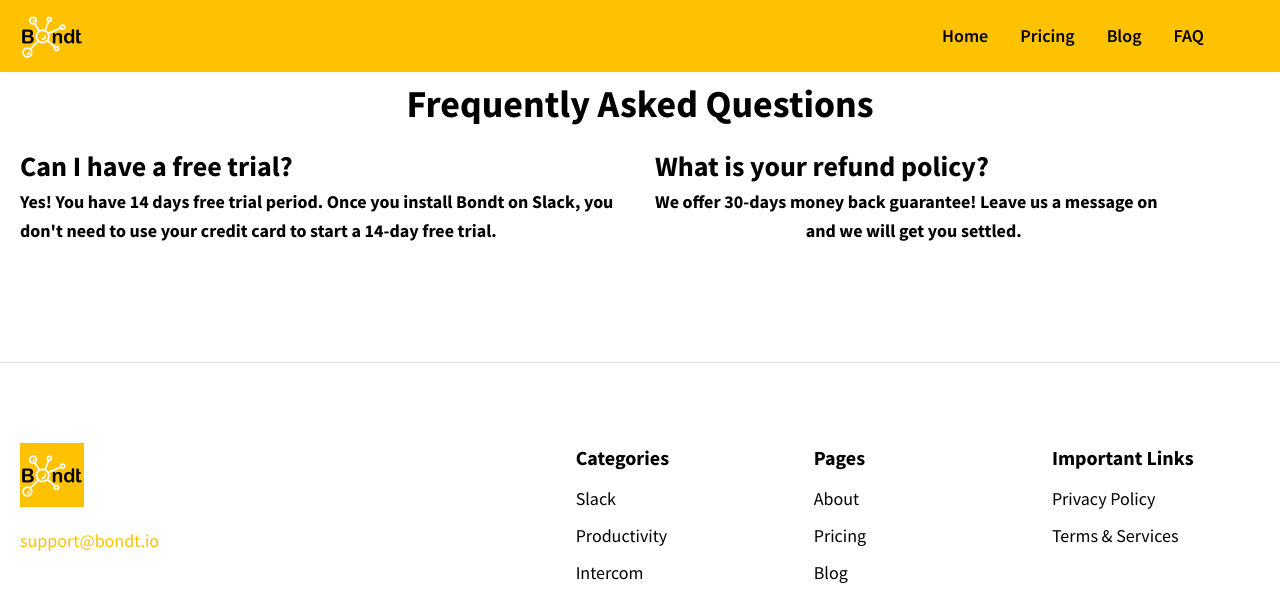
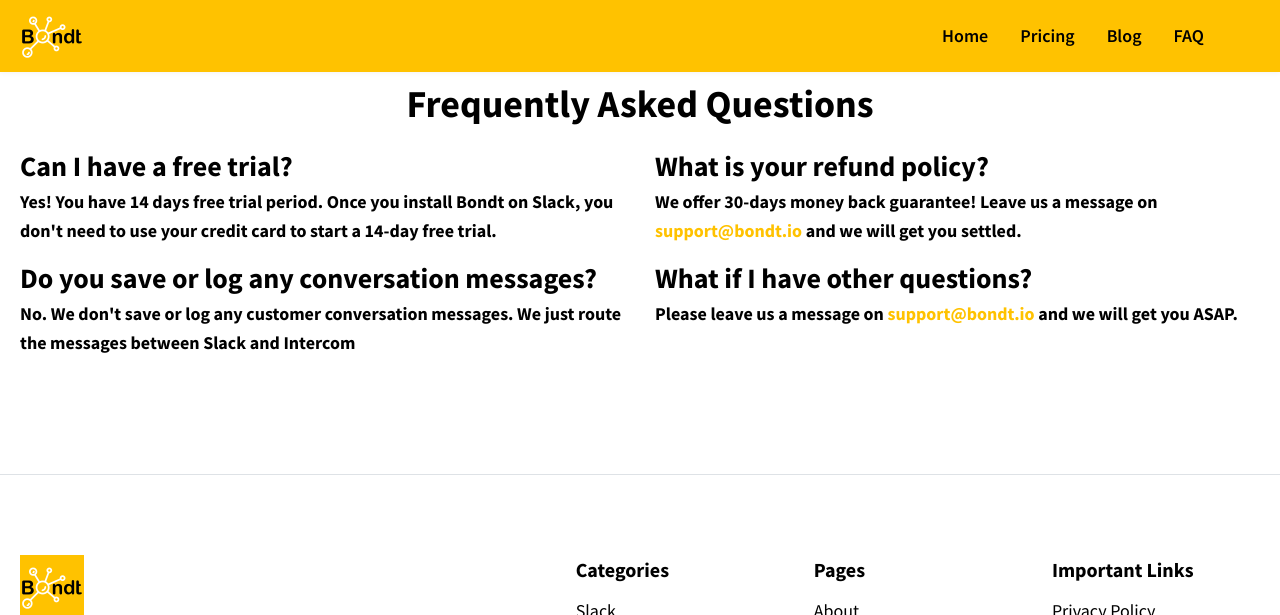
Before and after one commit to engnaruto/bondt-website, a Jekyll site: the page built from pricing.html, in a window 1280 px wide and 900 px high, scrolled down 1079 px, cut to the strip 0-615 px from the top of the window. Built offline with Jekyll 4.4.1, drawn with Linux system fonts in a browser that asks for light colours.

Commit message:
Update FAQ

```diff
--- a/_includes/faq.html
+++ b/_includes/faq.html
@@ -9,11 +9,19 @@
                     <h4 class="title">Can I have a free trial?</h4>
                     <p class="text"><strong>Yes! You have 14 days free trial period. Once you install Bondt on Slack, you don't need to use your credit card to start a 14-day free trial.</strong></p>
                 </div>
+                <div class="small-feature-block text-left">
+                    <h4 class="title">Do you save or log any conversation messages?</h4>
+                    <p class="text"><strong>No. We don't save or log any customer conversation messages. We just route the messages between Slack and Intercom</strong></p>
+                </div>
             </div>
             <div class="col-md-6">
                 <div class="small-feature-block text-left">
                     <h4 class="title">What is your refund policy?</h4>
-                    <p class="text"><strong>We offer 30-days money back guarantee! Leave us a message on <a href="mailto:support@bondt.io" style="color: #FFFFFF">support@bondt.io</a> and we will get you settled.</strong></p>
+                    <p class="text"><strong>We offer 30-days money back guarantee! Leave us a message on <a href="mailto:support@bondt.io">support@bondt.io</a> and we will get you settled.</strong></p>
+                </div>
+                <div class="small-feature-block text-left">
+                    <h4 class="title">What if I have other questions?</h4>
+                    <p class="text"><strong>Please leave us a message on <a href="mailto:support@bondt.io">support@bondt.io</a> and we will get you ASAP.</strong></p>
                 </div>
             </div>
         </div>
```
